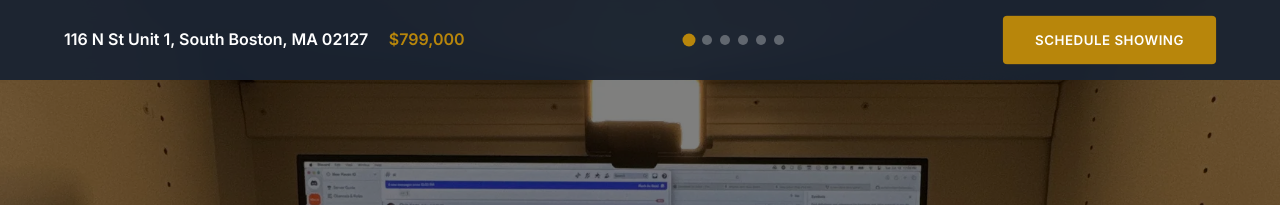
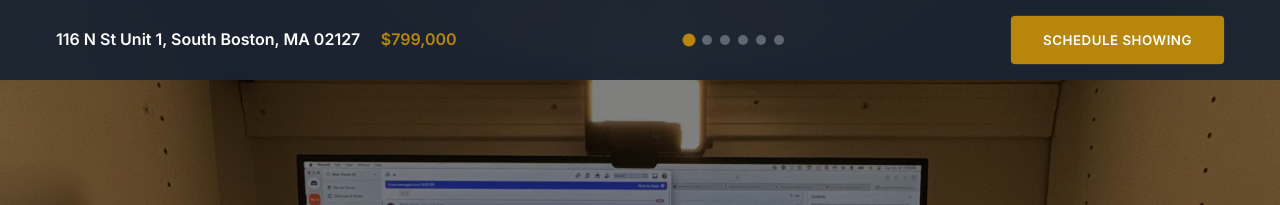
Before and after one commit to mzagaja/n-street, a Jekyll site: the page built from index.html, in a window 1280 px wide. Shown: the top 205 px of the page. Built offline with Jekyll 4.4.1, drawn with Linux system fonts in a browser that asks for light colours.

Commit message:
Fix top text spacing take 3.

```diff
--- a/_sass/_responsive.scss
+++ b/_sass/_responsive.scss
@@ -16,7 +16,7 @@
 .hero-slide {
   @media (max-width: $breakpoint-md) {
     .slide-content {
-      padding: 5rem;
+      padding: $spacing-md 0;
 
       .slide-headline {
         font-size: 2rem;
--- a/_sass/_variables.scss
+++ b/_sass/_variables.scss
@@ -69,7 +69,7 @@
 
 // Container
 $container-max-width: 1200px;
-$container-padding: 1.5rem;
+$container-padding: 1rem;
 
 // Transitions
 $transition-base: 0.3s ease;
```
Also changed, not shown: 3 other files.
